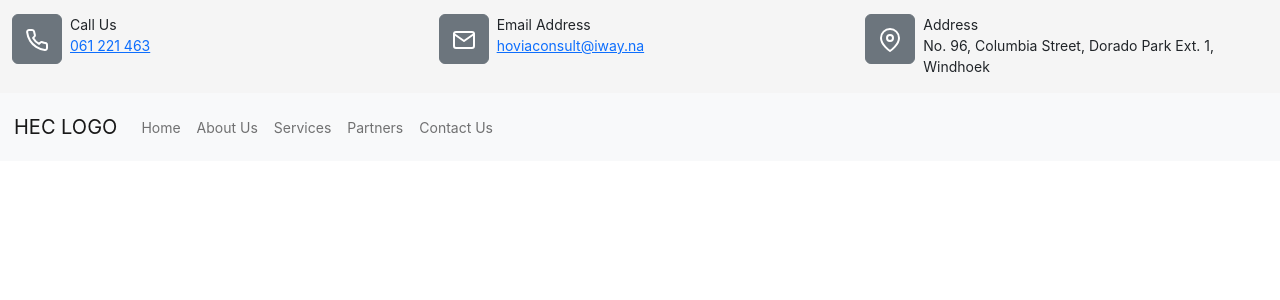
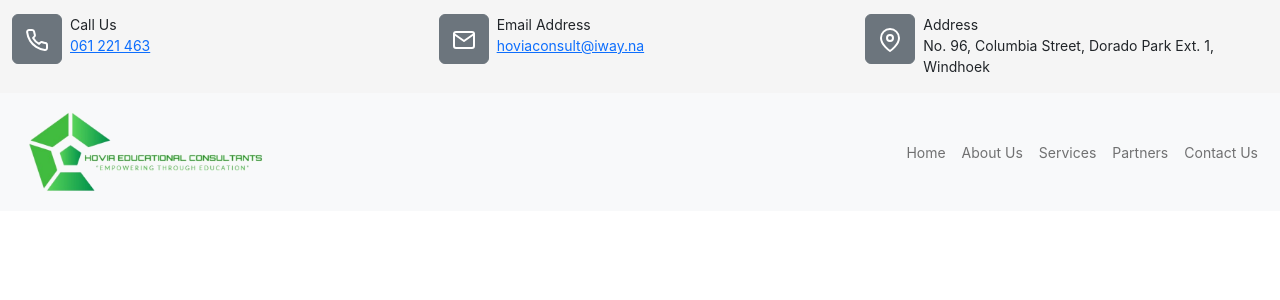
Before and after one commit to Kacelo/hovia-consulting, a React (Create React App) app in the folder frontend/: page / in a window 1280 px wide. Shown: the top 300 px of the page. Built offline with nearby package versions, Linux system fonts and the light colour scheme.

Commit message:
added intro

```diff
--- a/frontend/src/components/navigation/navbar.jsx
+++ b/frontend/src/components/navigation/navbar.jsx
@@ -6,7 +6,7 @@ import Col from "react-bootstrap/Col";
 import Button from "react-bootstrap/Button";
 import { Phone, Mail, MapPin } from "react-feather";
 import { ROUTESLIST } from "../../configs";
-const {HOME, ABOUT_US, CONTACT_US} = ROUTESLIST
+const { HOME, ABOUT_US, CONTACT_US } = ROUTESLIST;
 function HoviaNavbar() {
   const [windowSize, setWindowSize] = useState(getWindowSize());
   useEffect(() => {
@@ -29,7 +29,9 @@ function HoviaNavbar() {
       ) : (
         <div>
           <div className="container-fluid">
-            <Row style={{ alignItems: "center!important", padding: "1em 0 0 0" }}>
+            <Row
+              style={{ alignItems: "center!important", padding: "1em 0 0 0" }}
+            >
               <div
                 className="middle-header-right-content"
                 style={{ textAlign: "initial" }}
@@ -162,15 +164,22 @@ function HoviaNavbar() {
         expand="lg"
         style={{ textAlign: "center", padding: "1em 1em" }}
       >
-        <Navbar.Brand href={HOME}>HEC LOGO</Navbar.Brand>
+        <Navbar.Brand href={HOME}>
+          <img
+            width="250"
+            height="80"
+            style={{ mixBlendMode: "darken" }}
+            src={require("/home/vernon/Desktop/hovia/hovia-consulting/frontend/src/assets/logo/logo.jpg")}
+          ></img>
+        </Navbar.Brand>
         <Navbar.Toggle aria-controls="basic-navbar-nav" />
-        <Navbar.Collapse id="basic-navbar-nav" style={{ textAlign: "center" }}>
+        <Navbar.Collapse id="basic-navbar-nav" style={{ textAlign: "" }}>
           <Nav
-            className="me-auto"
+            className="ms-auto"
             style={{
-              textAlign: "justify",
+              textAlign: "initial",
               display: "flex",
-              justifyContent: "space-between",
+              // justifyContent: "space-between",
             }}
           >
             <Nav.Link href={HOME} style={{ margin: "0em" }}>
--- a/frontend/src/components/pages/home.jsx
+++ b/frontend/src/components/pages/home.jsx
@@ -2,12 +2,15 @@ import React from "react";
 import AboutUs from "../layout/about-us/about-us";
 import HoviaCarousel from "../layout/carousel/hoviaCarousel";
 import OurServices from "../layout/ourServices/ourServices";
+import Introduction from "./introduction";
 
 function Home() {
   return (
     <div>
       <HoviaCarousel />
-      <OurServices />
+
+  <Introduction/>
+    <OurServices />
     </div>
   );
 }
--- /dev/null
+++ b/frontend/src/components/pages/introduction.jsx
@@ -0,0 +1,46 @@
+import React, { useEffect, useState } from "react";
+import Col from "react-bootstrap/Col";
+import Row from "react-bootstrap/Row";
+function Introduction() {
+  const [windowSize, setWindowSize] = useState(getWindowSize());
+  useEffect(() => {
+    function handleWindowResize() {
+      setWindowSize(getWindowSize());
+    }
+    window.addEventListener("resize", handleWindowResize);
+    return () => {
+      window.removeEventListener("resize", handleWindowResize);
+    };
+  }, []);
+  function getWindowSize() {
+    const { innerWidth, innerHeight } = window;
+    return { innerWidth, innerHeight };
+  }
+  return (
+    <div>
+      <Row
+        lg=""
+        sm=""
+        style={{
+          margin: windowSize.innerWidth > 1400 ? "2em 200px" : "2em 20px",
+          textAlign: "initial",
+        }}
+      >
+        <Col sm={12} lg={6} style={{ padding: "0 1em" }}>
+          <h2>HOVIA EDUCATIONAL CONSULTANTS (HEC)</h2>
+          <p>
+            HOVIA is the first ever (pioneer) educational consultancy 100%
+            privately-owned by a black female entrepreneur, focusing on Talent
+            Management, Education Change Management, Educational Coaching &
+            Mentoring, Training and Quality Assurance Services in the Education
+            Industry of Namibia. At HEC, we embrace a culture of Lifelong
+            Learning.
+          </p>
+        </Col>
+        <Col sm={12} lg={6}></Col>
+      </Row>
+    </div>
+  );
+}
+
+export default Introduction;
```
Also changed, not shown: frontend/src/assets/logo/logo.jpeg (added), frontend/src/assets/logo/logo.jpg (added).
